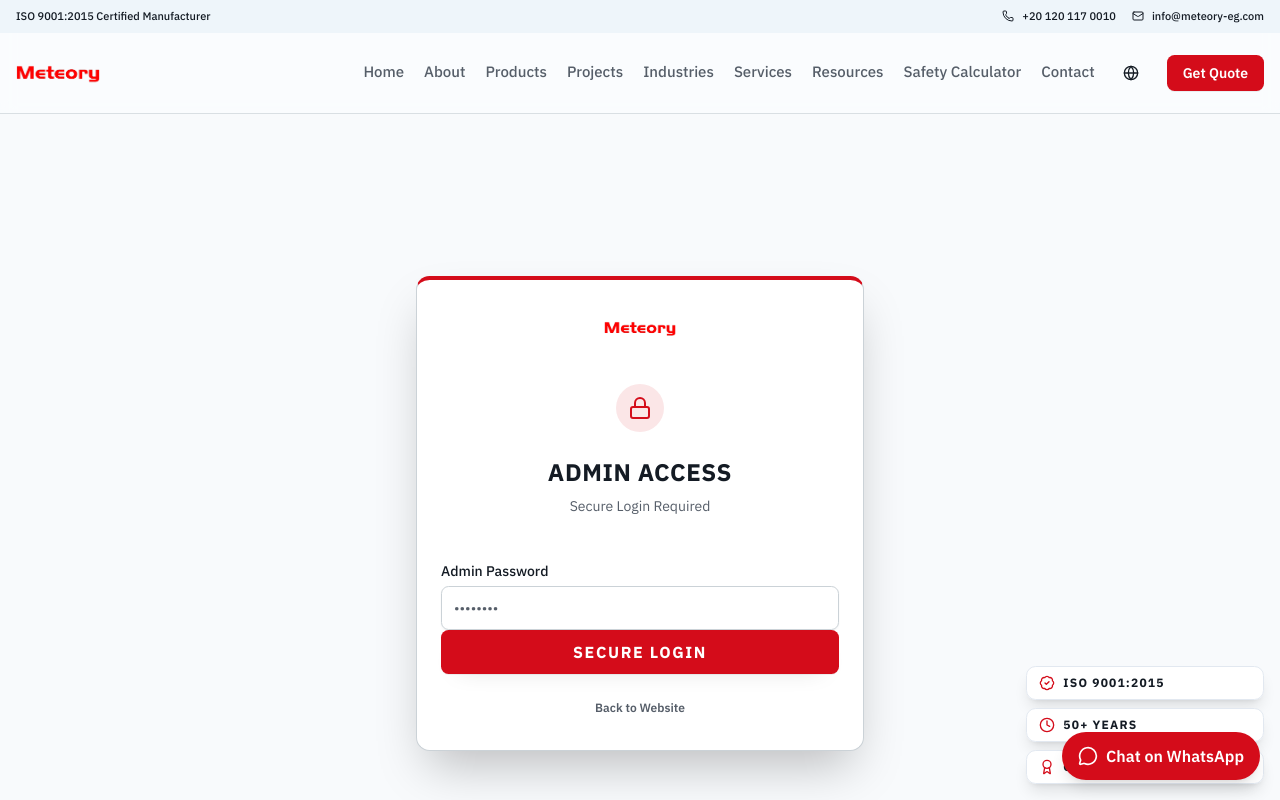
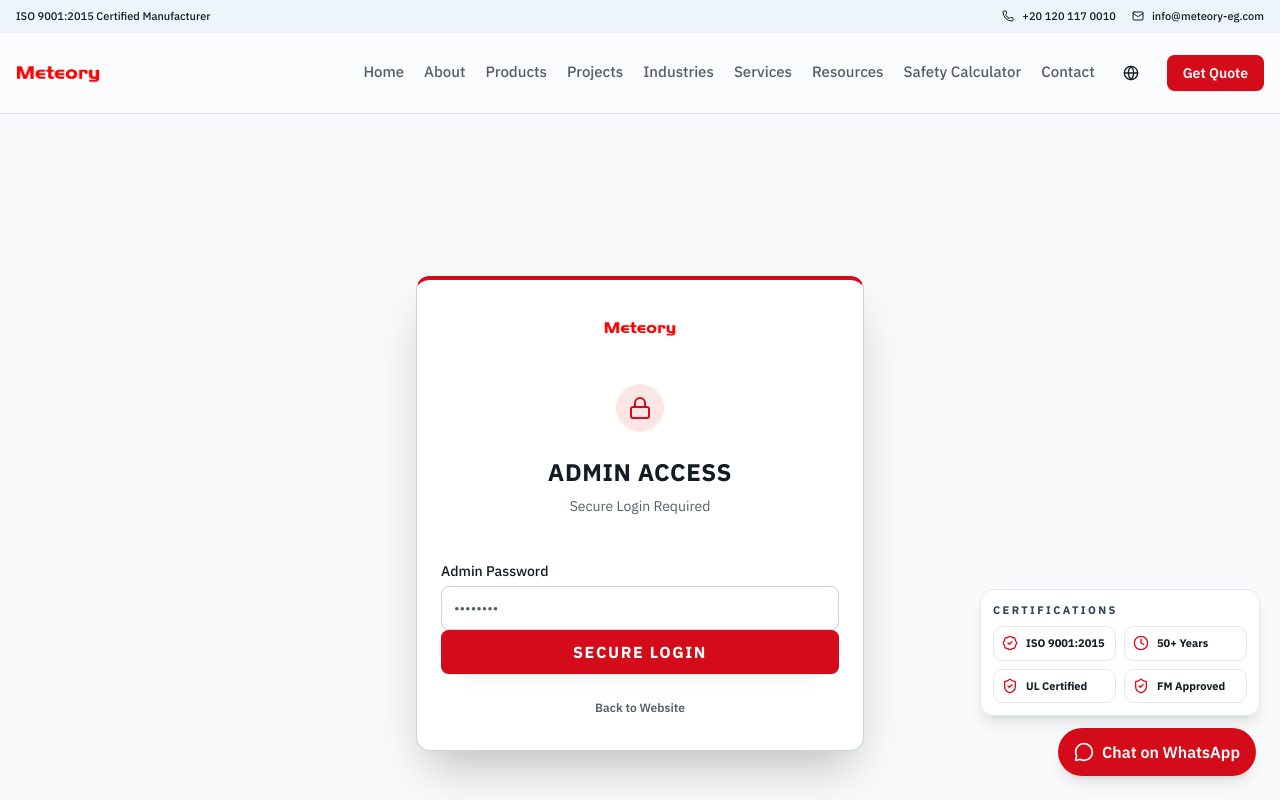
Before and after one commit to adawaty/Meteory27feb, a React (Vite) app: page /login in a window 1280 px wide. Shown: the top 800 px of the page. Built offline with nearby package versions, Linux system fonts and the light colour scheme.

Commit message:
Revamp desktop trust badges + add UL/FM

```diff
--- a/src/components/TrustBadges.tsx
+++ b/src/components/TrustBadges.tsx
@@ -1,16 +1,32 @@
-import { Award, BadgeCheck, Clock } from "lucide-react";
+import { BadgeCheck, Clock, ShieldCheck } from "lucide-react";
+import { useLanguage } from "@/contexts/LanguageContext";
 
 export default function TrustBadges() {
+  const { language } = useLanguage();
+  const t = (en: string, ar: string) => (language === "ar" ? ar : en);
+
   return (
-    <div className="fixed bottom-4 right-4 z-40 hidden md:flex flex-col gap-2">
-      <div className="bg-white/95 backdrop-blur border border-slate-200 shadow-lg rounded-lg px-3 py-2 flex items-center gap-2 text-xs font-bold uppercase tracking-widest">
-        <BadgeCheck className="h-4 w-4 text-primary" /> ISO 9001:2015
-      </div>
-      <div className="bg-white/95 backdrop-blur border border-slate-200 shadow-lg rounded-lg px-3 py-2 flex items-center gap-2 text-xs font-bold uppercase tracking-widest">
-        <Clock className="h-4 w-4 text-primary" /> 50+ Years
-      </div>
-      <div className="bg-white/95 backdrop-blur border border-slate-200 shadow-lg rounded-lg px-3 py-2 flex items-center gap-2 text-xs font-bold uppercase tracking-widest">
-        <Award className="h-4 w-4 text-primary" /> Certified Manufacturer
+    // On desktop, keep badges above the WhatsApp FAB.
+    <div className="fixed bottom-[5.25rem] right-5 z-40 hidden md:block">
+      <div className="bg-white/95 backdrop-blur border border-slate-200 shadow-lg rounded-xl p-3 w-[17.5rem]">
+        <div className="text-[11px] font-extrabold uppercase tracking-[0.22em] text-slate-700 mb-2">
+          {t("Certifications", "الشهادات")}
+        </div>
+
+        <div className="grid grid-cols-2 gap-2">
+          <div className="rounded-lg border border-slate-200 bg-white px-2 py-2 flex items-center gap-2 text-[11px] font-bold">
+            <BadgeCheck className="h-4 w-4 text-primary" /> ISO 9001:2015
+          </div>
+          <div className="rounded-lg border border-slate-200 bg-white px-2 py-2 flex items-center gap-2 text-[11px] font-bold">
+            <Clock className="h-4 w-4 text-primary" /> {t("50+ Years", "أكثر من 50 سنة")}
+          </div>
+          <div className="rounded-lg border border-slate-200 bg-white px-2 py-2 flex items-center gap-2 text-[11px] font-bold">
+            <ShieldCheck className="h-4 w-4 text-primary" /> {t("UL Certified", "معتمد UL")}
+          </div>
+          <div className="rounded-lg border border-slate-200 bg-white px-2 py-2 flex items-center gap-2 text-[11px] font-bold">
+            <ShieldCheck className="h-4 w-4 text-primary" /> {t("FM Approved", "معتمد FM")}
+          </div>
+        </div>
       </div>
     </div>
   );
--- a/src/components/WhatsAppFab.tsx
+++ b/src/components/WhatsAppFab.tsx
@@ -12,7 +12,7 @@
       target="_blank"
       rel="noreferrer"
       aria-label={label}
-      className="fixed bottom-5 right-5 z-50 inline-flex items-center gap-2 rounded-full bg-primary text-white shadow-lg px-4 py-3 font-semibold hover:bg-primary/90 focus:outline-none focus-visible:ring-2 focus-visible:ring-primary/50"
+      className="fixed bottom-5 right-5 md:bottom-6 md:right-6 z-50 inline-flex items-center gap-2 rounded-full bg-primary text-white shadow-lg px-4 py-3 font-semibold hover:bg-primary/90 focus:outline-none focus-visible:ring-2 focus-visible:ring-primary/50"
     >
       <MessageCircle className="h-5 w-5" aria-hidden="true" />
       <span className="hidden sm:inline">{label}</span>
```
